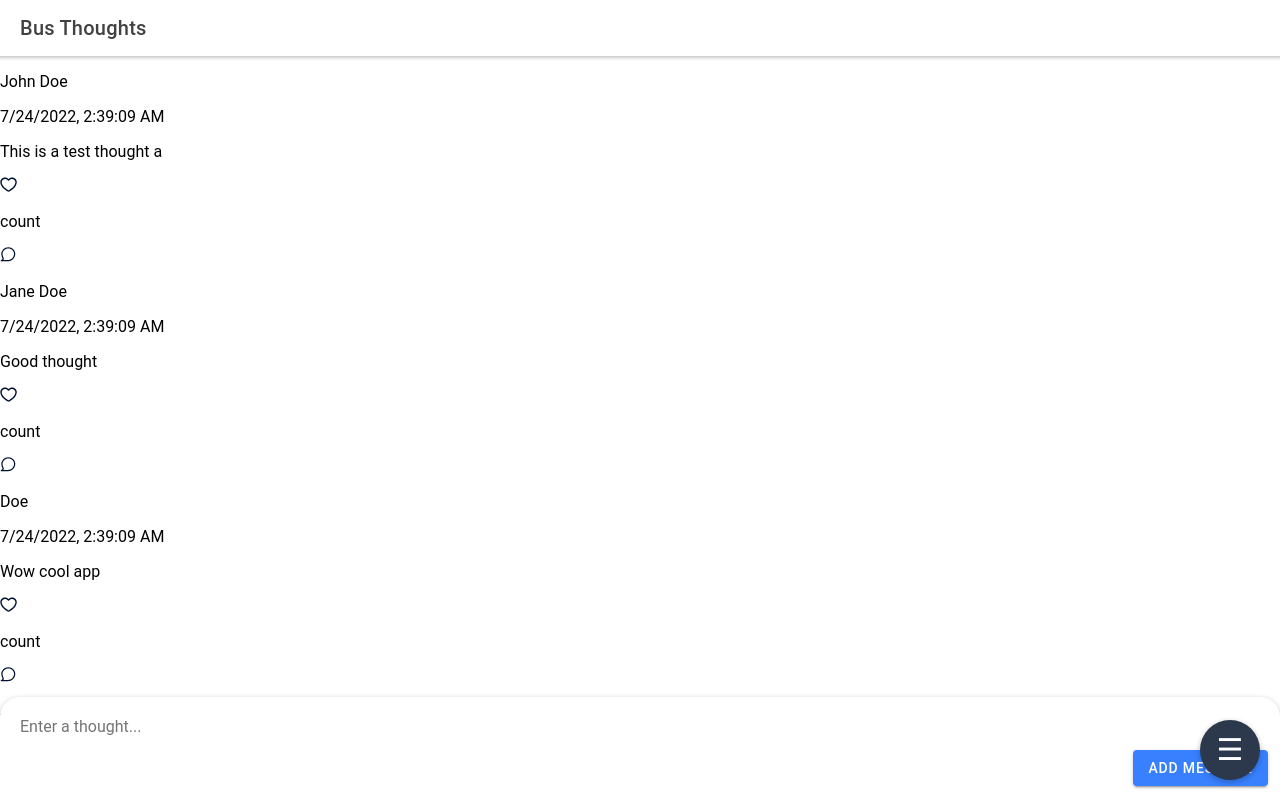
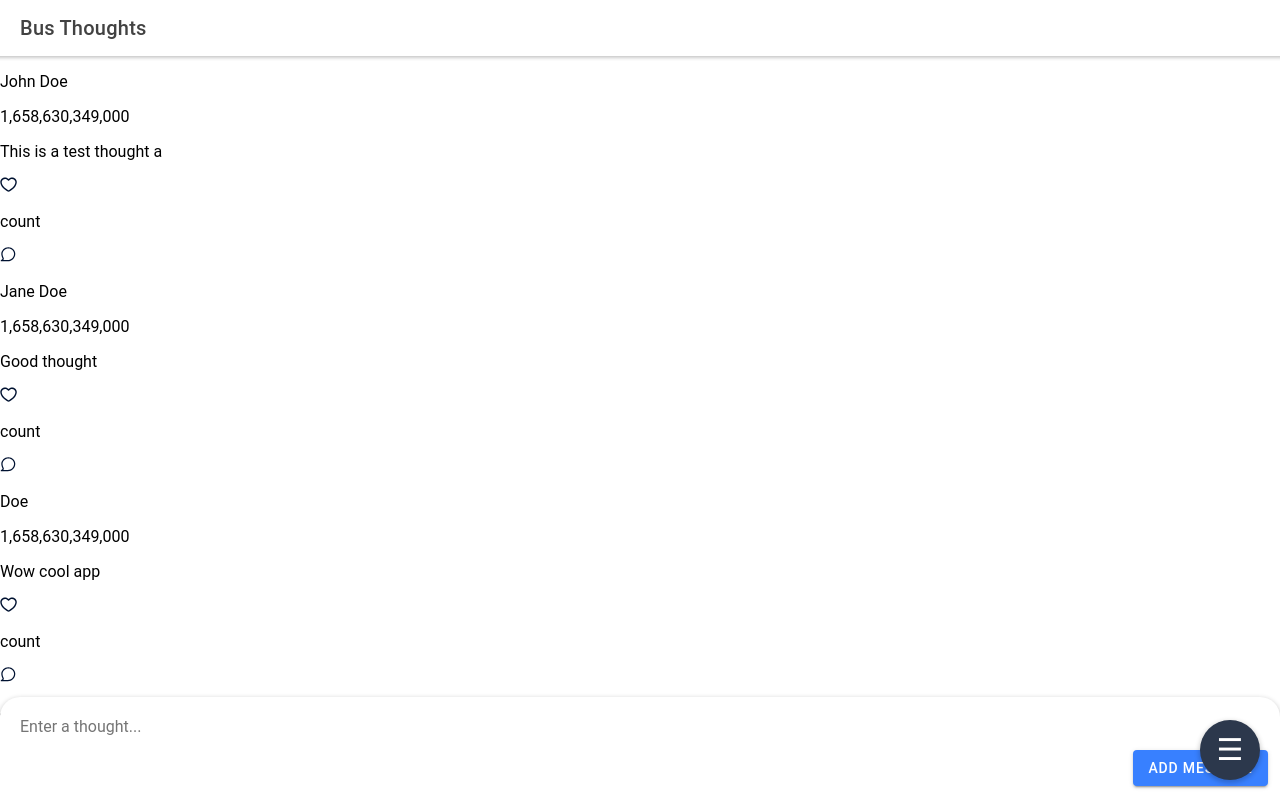
Before and after one commit to etinaude/sesa-hackathon-2022, a React (Create React App) app in the folder bus-thoughts/: page /tab1 in a window 1280 px wide. Built offline with nearby package versions, Linux system fonts and the light colour scheme.

Commit message:
(not working) like button

```diff
--- a/bus-thoughts/src/components/InputComp.tsx
+++ b/bus-thoughts/src/components/InputComp.tsx
@@ -31,9 +31,9 @@ const ADD_MESSAGE = gql`
 interface ContainerProps {}
 
 const InputComp: React.FC<ContainerProps> = () => {
+  const [addMessage, { data, loading, error }] = useMutation(ADD_MESSAGE);
   const [message, setMessage] = useState("");
 
-  const [addMessage, { data, loading, error }] = useMutation(ADD_MESSAGE);
   if (loading || error) {
     console.log(loading);
     console.log(error);
--- a/bus-thoughts/src/components/ThoughtComp.tsx
+++ b/bus-thoughts/src/components/ThoughtComp.tsx
@@ -1,15 +1,49 @@
 import "./ThoughtComp.css";
 import LikeIcon from "../assets/like-icon.svg";
 import ReplyIcon from "../assets/reply-icon.svg";
+import { useMutation, gql } from "@apollo/client";
+import { useState } from "react";
+import { Message } from "../types/message"
 
-interface ContainerProps {
-  name: string;
-  thought: string;
-  ReplyTo?: string;
-}
+const SET_LIKED = gql`
+  mutation SetLiked($id: ID!, $liked: Boolean!) {
+    setLiked(id: $id, liked: $liked) {
+      id
+      likes
+      message
+      date
+      reply
+    }
+  }
+`;
 
-const ThoughtComp: React.FC<ContainerProps> = ({ name, thought, ReplyTo }) => {
-  const currentDate = new Date();
+type ContainerProps = Message
+
+const ThoughtComp: React.FC<ContainerProps> = ({
+  id: key,
+  name,
+  message,
+}) => {
+  const currentDate = Date.now()
+  const [hasLiked, setHasLiked] = useState(false);
+
+  const [setLiked, { data, loading, error }] = useMutation(SET_LIKED, {variables: {
+    id: key,
+    liked: !hasLiked
+  }});
+
+  const clickedLike = () => {
+    console.log("hasLiked: " + !hasLiked)
+    setHasLiked(!hasLiked);
+    setLiked();
+  };
+
+  if (loading || error) {
+    console.log(loading);
+    console.log(error);
+    return null;
+  }
+
   return (
     <div className="py-4">
       {/* <strong>{name}</strong>
@@ -22,14 +56,14 @@ const ThoughtComp: React.FC<ContainerProps> = ({ name, thought, ReplyTo }) => {
         </div>
       </section>
       <section id="content" className="mt-1 px-1">
-        <p>{thought}</p>
+        <p>{message}</p>
       </section>
       <section id="footer" className="flex flex-row gap-3 mt-2 px-1">
-        <div id="reply" className="flex flex-row justify-center">
-          <img src={LikeIcon} alt="like-icon" />
+        <div id="like" className="flex flex-row justify-center">
+          <img src={LikeIcon} alt="like-icon" onClick={() => clickedLike()}/>
           <p>count</p>
         </div>
-        <div id="like">
+        <div id="reply">
           <img src={ReplyIcon} alt="reply-icon" />
         </div>
       </section>
--- a/bus-thoughts/src/pages/Tab1.tsx
+++ b/bus-thoughts/src/pages/Tab1.tsx
@@ -10,53 +10,70 @@ import InputComp from "../components/InputComp";
 import ThoughtComp from "../components/ThoughtComp";
 import Fab from "../components/Fab";
 import "./Tab1.css";
+import { Message } from '../types/message';
 
 // TEMP REPLACE
-const thoughtAPIResponse = [
+const thoughtAPIResponse: Message[] = [
   {
     name: "John Doe",
-    Message: "This is a test thought a",
+    message: "This is a test thought a",
+    date: "jaksfjdlsa",
     id: "a",
+    likes: 0,
   },
   {
     name: "Jane Doe",
-    Message: "Good thought",
+    message: "Good thought",
     id: "b",
+    likes: 1,
+    date: "jaksfjdlsa",
   },
   {
     name: "Doe",
-    Message: "Wow cool app",
+    message: "Wow cool app",
     id: "c",
+    likes: 5,
+    date: "jaksfjdlsa",
   },
   {
     name: "Joe",
-    Message: "Whats this random QR code?",
-    ReplyTo: "aaaa",
+    message: "Whats this random QR code?",
+    reply: "aaaa",
     id: "d",
+    likes: 0,
+    date: "jaksfjdlsa",
   },
   {
     name: "Joe",
-    Message: "Whats this random QR code?",
-    ReplyTo: "aaaa",
+    message: "Whats this random QR code?",
+    reply: "aaaa",
     id: "e",
+    likes: 50,
+    date: "jaksfjdlsa",
   },
   {
     name: "Joe",
-    Message: "Whats this random QR code?",
-    ReplyTo: "aaaa",
+    message: "Whats this random QR code?",
+    reply: "aaaa",
     id: "f",
+    likes: 2,
+    date: "jaksfjdlsa",
   },
   {
     name: "Joe",
-    Message: "Whats this random QR code?",
-    ReplyTo: "aaaa",
-    id: "g",
+    message: "Whats this random QR code?",
+    id: "asdfasf",
+    reply: "aaaa",
+    likes: 5,
+    date: "jaksfjdlsa",
   },
   {
     name: "Joe",
-    Message: "Whats this random QR code?",
-    ReplyTo: "aaaa",
+    message: "Whats this random QR code?",
+    reply: "aaaa",
     id: "h",
+    likes: 5,
+    date: "jaksfjdlsa",
   },
 ];
 
@@ -65,15 +82,17 @@ thoughtAPIResponse.forEach((thought) => {
   thoughts.push(
     <ThoughtComp
       key={thought.id}
+      id={thought.id}
       name={thought.name}
-      thought={thought.Message}
-      ReplyTo={thought.ReplyTo}
+      message={thought.message}
+      reply={thought.reply}
+      date={thought.date}
+      likes={thought.likes}
     />
   );
 });
 
 const Tab1: React.FC = () => {
-
   return (
     <IonPage>
       <IonHeader>
@@ -91,7 +110,6 @@ const Tab1: React.FC = () => {
         <div className="px-8 flex flex-col divide-y">{thoughts}</div>
 
         <InputComp></InputComp>
-
       </IonContent>
 
       <Fab />
--- /dev/null
+++ b/bus-thoughts/src/types/bus.ts
@@ -0,0 +1,6 @@
+export interface Bus {
+    id: string
+    code: string
+    messages: string[]
+    topics: string[]
+}
--- /dev/null
+++ b/bus-thoughts/src/types/message.ts
@@ -0,0 +1,8 @@
+export interface Message {
+  id: string;
+  name: string;
+  message: string;
+  date: string;
+  reply?: string;
+  likes: number;
+}
--- /dev/null
+++ b/bus-thoughts/src/types/topic.ts
@@ -0,0 +1,6 @@
+export interface Message {
+  id: string;
+  name: string;
+  date: string;
+  messages: [string];
+}
```
Also changed, not shown: 2 other files (tests, documents, lock files or other folders).
